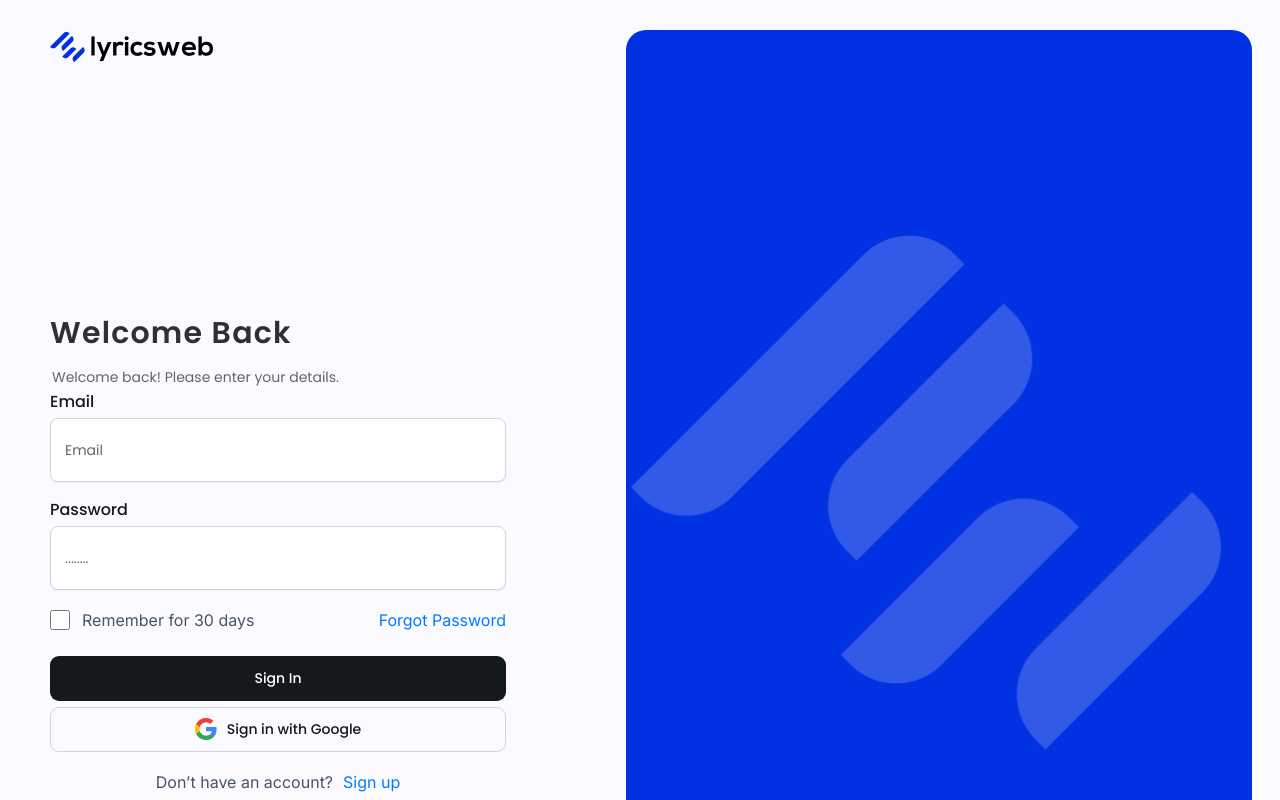
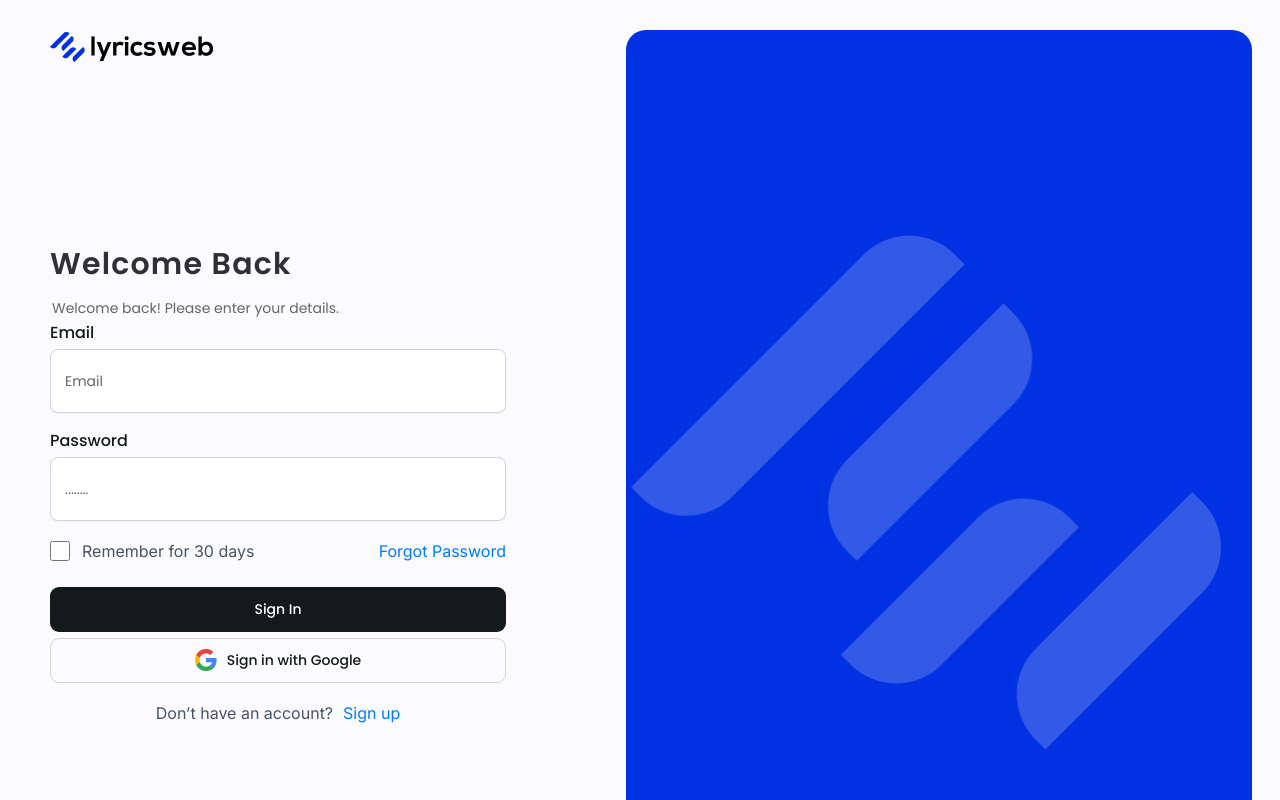
Before and after one commit to mohitgoyat525/next-form-test, a Next.js app: page / in a window 1280 px wide. Shown: the top 800 px of the page. Built offline with nearby package versions, Linux system fonts and the light colour scheme.

Commit message:
remove-padding

```diff
--- a/src/components/home/LoginPage.tsx
+++ b/src/components/home/LoginPage.tsx
@@ -57,7 +57,7 @@ export const Login = () => {
               className=" absolute top-0 "
             />
           </Link>
-          <div className="pt-[138px] max-lg:pt-[90px]">
+          <div className="pt-[0px] max-xl:pt-[90px]">
             <h1 className="text-3xl font-semibold leading-[58px] text-dark tracking-[1.22px]">
               Welcome Back
             </h1>
```
